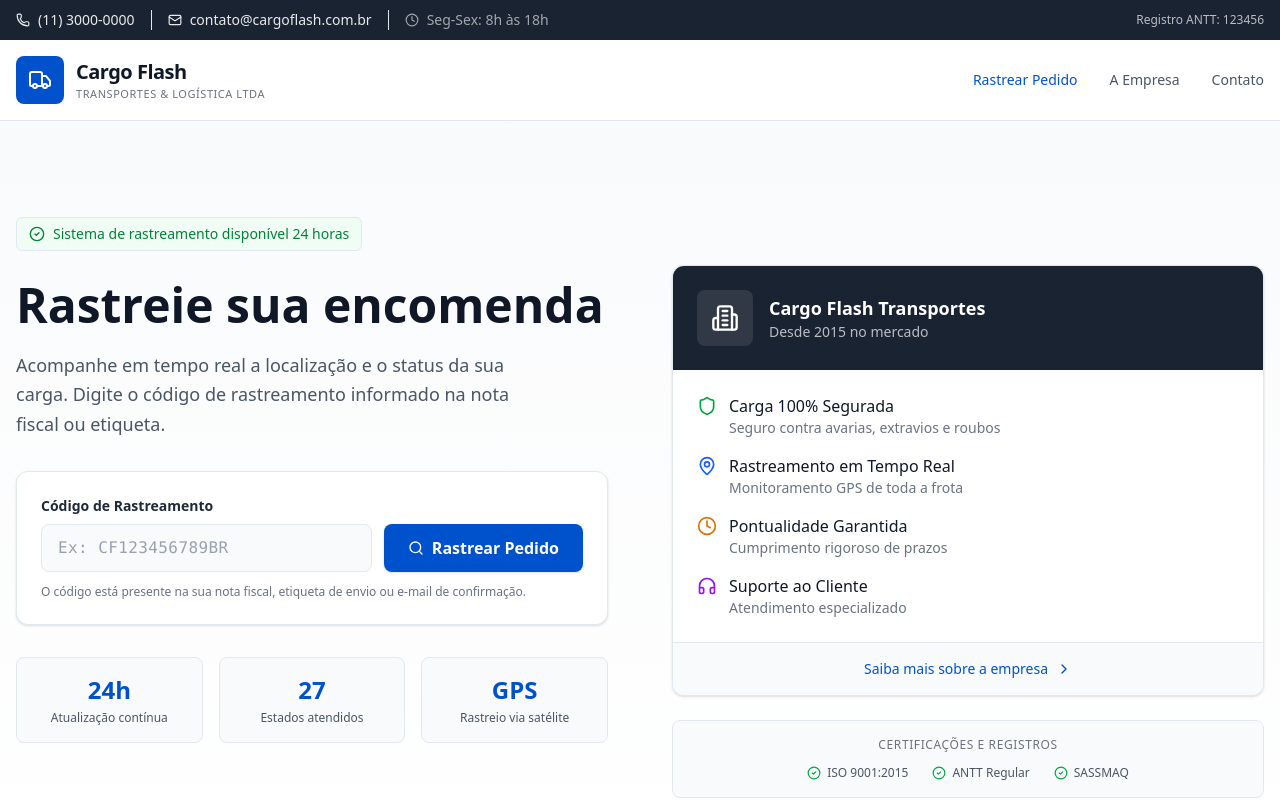
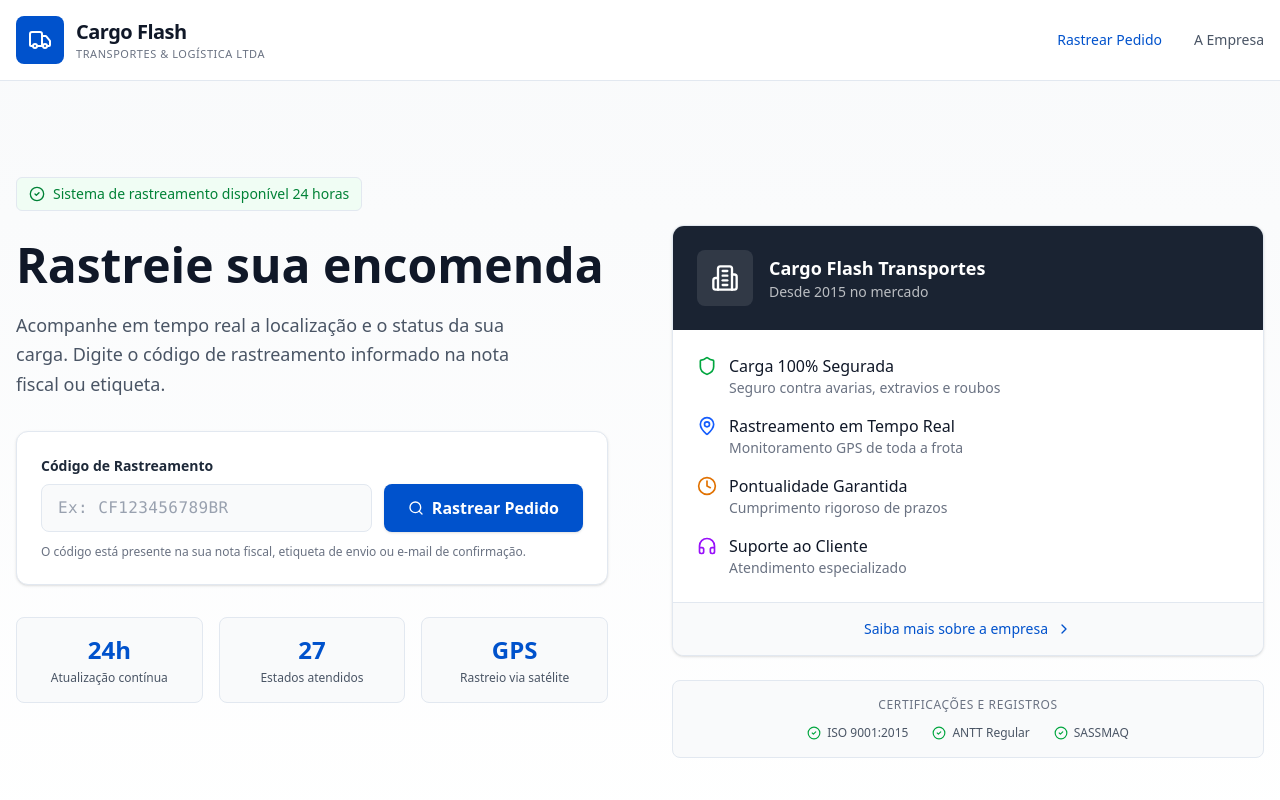
Before and after one commit to cargo-flash/cargo-flash, a Next.js app: page / in a window 1280 px wide. Shown: the top 800 px of the page. Built offline with nearby package versions, Linux system fonts and the light colour scheme.

Commit message:
Hide all contact-related elements (phone, email, contato links)

```diff
--- a/app/page.tsx
+++ b/app/page.tsx
@@ -38,28 +38,8 @@ export default function HomePage() {
 
     return (
         <div className="min-h-screen bg-white flex flex-col">
-            {/* Utility Bar */}
-            <div className="bg-[#1a2332] text-white/90 text-sm">
-                <div className="max-w-7xl mx-auto px-4 py-2.5 flex items-center justify-between">
-                    <div className="hidden md:flex items-center divide-x divide-white/20">
-                        <a href="tel:+551130000000" className="flex items-center gap-2 pr-4 hover:text-white transition-colors">
-                            <Phone className="h-3.5 w-3.5" />
-                            <span>(11) 3000-0000</span>
-                        </a>
-                        <a href="mailto:contato@cargoflash.com.br" className="flex items-center gap-2 px-4 hover:text-white transition-colors">
-                            <Mail className="h-3.5 w-3.5" />
-                            <span>contato@cargoflash.com.br</span>
-                        </a>
-                        <span className="flex items-center gap-2 pl-4 text-white/60">
-                            <Clock className="h-3.5 w-3.5" />
-                            Seg-Sex: 8h às 18h
-                        </span>
-                    </div>
-                    <div className="flex items-center gap-4 text-white/70 text-xs">
-                        <span>Registro ANTT: 123456</span>
-                    </div>
-                </div>
-            </div>
+            {/* Utility Bar - Hidden for now */}
+            {/* <div className="bg-[#1a2332] text-white/90 text-sm">...</div> */}
 
             {/* Main Header */}
             <header className="bg-white border-b border-gray-200">
@@ -78,7 +58,7 @@ export default function HomePage() {
                         <nav className="hidden lg:flex items-center gap-8">
                             <Link href="/" className="text-sm font-medium text-[#0052cc]">Rastrear Pedido</Link>
                             <Link href="/sobre" className="text-sm font-medium text-gray-600 hover:text-gray-900 transition-colors">A Empresa</Link>
-                            <Link href="/contato" className="text-sm font-medium text-gray-600 hover:text-gray-900 transition-colors">Contato</Link>
+                            {/* <Link href="/contato" className="text-sm font-medium text-gray-600 hover:text-gray-900 transition-colors">Contato</Link> */}
                         </nav>
 
 
@@ -259,7 +239,7 @@ export default function HomePage() {
                             <h4 className="font-semibold mb-4 text-sm">Institucional</h4>
                             <ul className="space-y-2.5 text-sm text-white/60">
                                 <li><Link href="/sobre" className="hover:text-white transition-colors">A Empresa</Link></li>
-                                <li><Link href="/contato" className="hover:text-white transition-colors">Fale Conosco</Link></li>
+                                {/* <li><Link href="/contato" className="hover:text-white transition-colors">Fale Conosco</Link></li> */}
 
                             </ul>
                         </div>
@@ -275,7 +255,7 @@ export default function HomePage() {
                             </ul>
                         </div>
 
-                        {/* Contact */}
+                        {/* Contact section hidden for now
                         <div>
                             <h4 className="font-semibold mb-4 text-sm">Contato</h4>
                             <ul className="space-y-2.5 text-sm text-white/60">
@@ -297,6 +277,7 @@ export default function HomePage() {
                                 </li>
                             </ul>
                         </div>
+                        */}
                     </div>
 
                     <div className="border-t border-white/10 pt-6 flex flex-col md:flex-row items-center justify-between gap-4 text-sm text-white/40">
--- a/app/rastrear/[code]/page.tsx
+++ b/app/rastrear/[code]/page.tsx
@@ -504,7 +504,7 @@ export default async function PremiumTrackingPage({ params }: PageProps) {
                         <div className="flex items-center gap-6 text-sm">
                             <a href="/termos" className="hover:text-[#1e3a5f] transition-colors">Termos</a>
                             <a href="/privacidade" className="hover:text-[#1e3a5f] transition-colors">Privacidade</a>
-                            <a href="/contato" className="hover:text-[#1e3a5f] transition-colors">Contato</a>
+                            {/* <a href="/contato" className="hover:text-[#1e3a5f] transition-colors">Contato</a> */}
                         </div>
                     </div>
                 </div>
```
